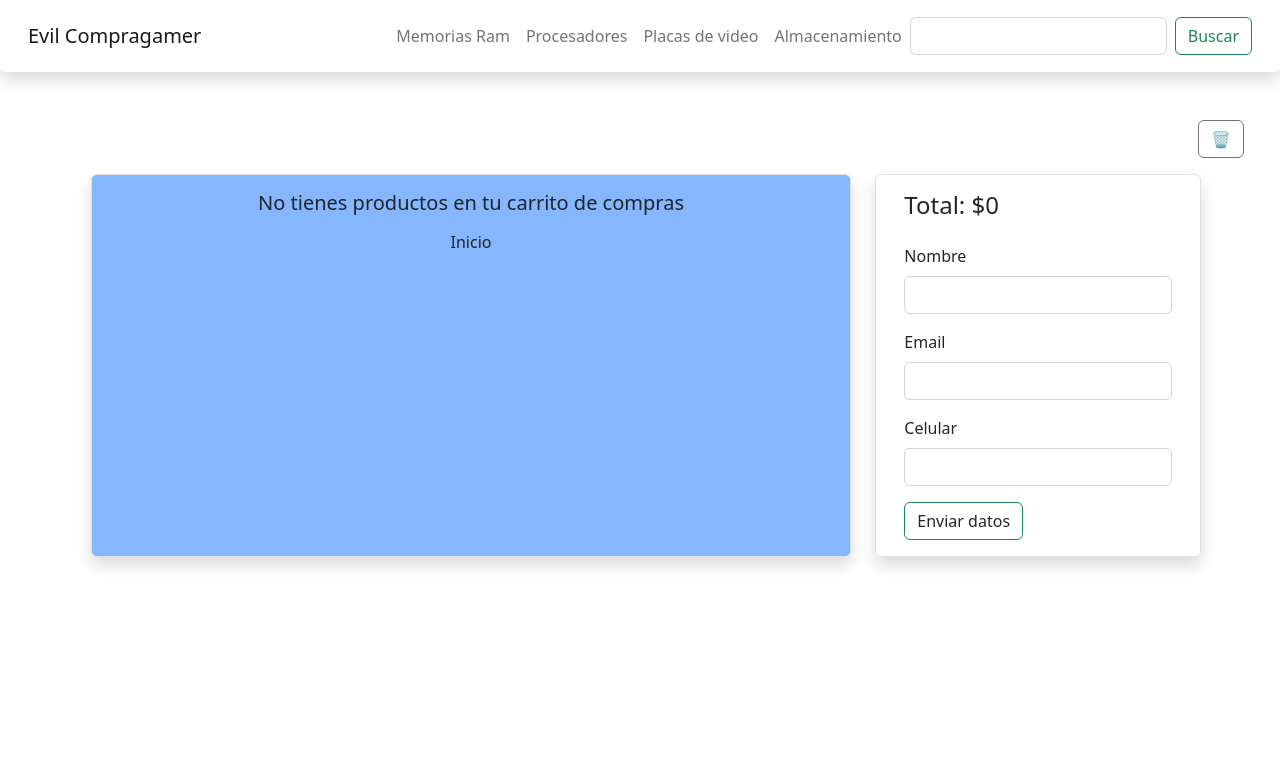
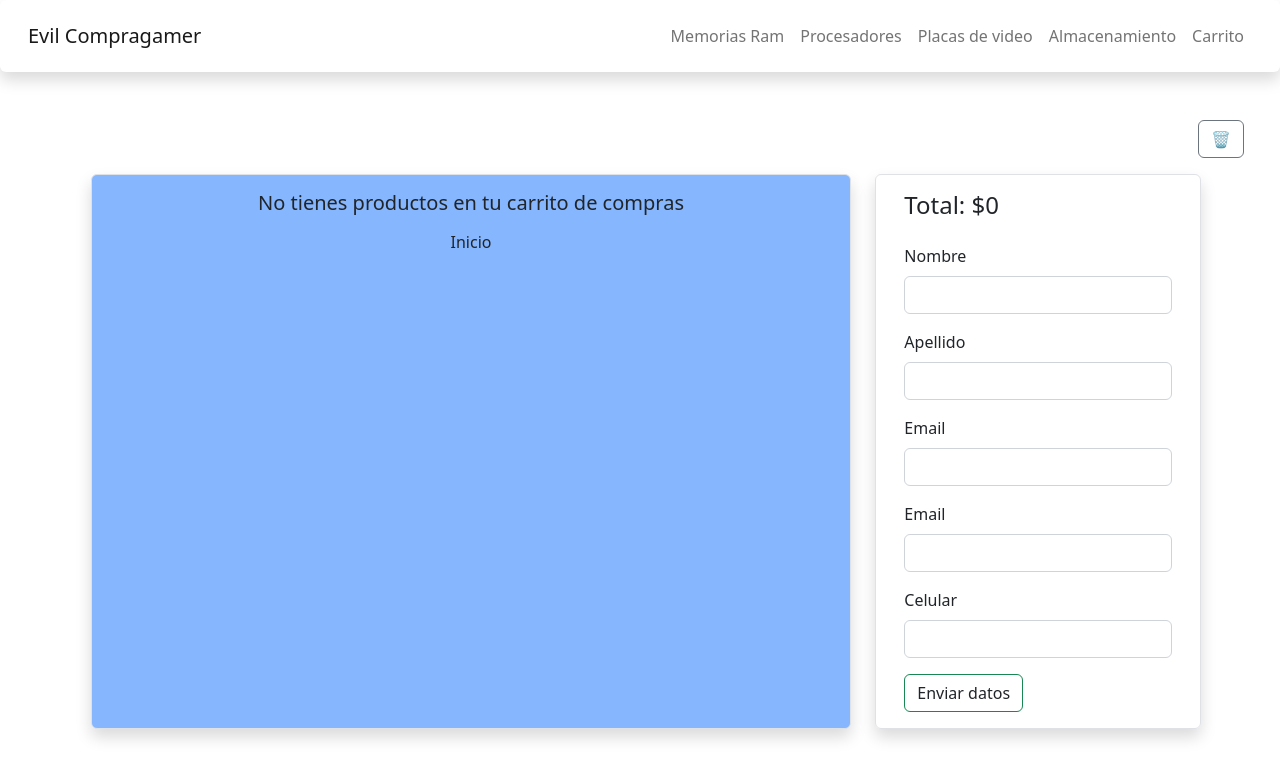
Before and after one commit to Daviens/Proyecto-React, a React (Vite) app: page /cart in a window 1280 px wide. Shown: the top 778 px of the page. Built offline with nearby package versions, Linux system fonts and the light colour scheme.

Commit message:
finalizando proyecto

```diff
--- a/index.html
+++ b/index.html
@@ -4,7 +4,7 @@
     <meta charset="UTF-8" />
     <link rel="icon" type="image/svg+xml" href="/vite.svg" />
     <meta name="viewport" content="width=device-width, initial-scale=1.0" />
-    <title>Vite + React</title>
+    <title>Evil CG</title>
   </head>
   <body>
     <div id="root"></div>
--- a/package.json
+++ b/package.json
@@ -15,7 +15,8 @@
     "react": "^18.2.0",
     "react-dom": "^18.2.0",
     "react-router-dom": "^6.4.1",
-    "sweetalert2": "^11.4.37"
+    "sweetalert2": "^11.4.37",
+    "sweetalert2-react-content": "^5.0.3"
   },
   "devDependencies": {
     "@types/react": "^18.0.17",
--- a/src/components/CartWidget/index.jsx
+++ b/src/components/CartWidget/index.jsx
@@ -1,5 +1,4 @@
-import React from 'react'
-import { useContext } from 'react'
+import React, { useContext } from 'react'
 import { Shop } from '../../context/CartContext'
 import './styles.css'
 
--- a/src/components/Form/index.jsx
+++ b/src/components/Form/index.jsx
@@ -1,28 +1,48 @@
 import React from 'react'
+import Swal from 'sweetalert2'
+import withReactContent from 'sweetalert2-react-content'
 
-const Form = ({activar, datoNombre, datoEmail, datoCel}) => {
+const Form = ({ activar, datoNombre, datoEmail, datoCel, datoApellido }) => {
+
+    const MySwal = withReactContent(Swal)
 
     const enviarForm = (e) => {
         e.preventDefault()
-        datoNombre(e.target.nombre.value)
-        datoEmail(e.target.email.value)
-        datoCel(e.target.cel.value)
-        activar(" ")
+        if (e.target.email.value === e.target.email2.value) {
+            datoNombre(e.target.nombre.value)
+            datoApellido(e.target.apellido.value)
+            datoEmail(e.target.email.value)
+            datoCel(e.target.cel.value)
+            activar(false)
+        } else {
+            MySwal.fire({
+                title: 'El email debe coincidir en ambos campos',
+                icon: 'warning',
+            })
+        }
     }
     return (
         <div>
             <form onSubmit={enviarForm}>
                 <div className="mb-3">
                     <label htmlFor="nombre" className="form-label">Nombre</label>
-                    <input type="text" className="form-control" id="nombre" name='nombre' required/>
+                    <input type="text" className="form-control" id="nombre" name='nombre' required />
+                </div>
+                <div className="mb-3">
+                    <label htmlFor="apellido" className="form-label">Apellido</label>
+                    <input type="text" className="form-control" id="apellido" name='apellido' required />
                 </div>
                 <div className="mb-3">
                     <label htmlFor="exampleInputEmail1" className="form-label">Email</label>
-                    <input type="email" className="form-control" id="exampleInputEmail1" aria-describedby="emailHelp" name='email' required/>
+                    <input type="email" className="form-control" id="exampleInputEmail1" aria-describedby="emailHelp" name='email' required />
+                </div>
+                <div className="mb-3">
+                    <label htmlFor="exampleInputEmail2" className="form-label">Email</label>
+                    <input type="email" className="form-control" id="exampleInputEmail2" aria-describedby="emailHelp" name='email2' required />
                 </div>
                 <div className="mb-3">
                     <label htmlFor="cel" className="form-label">Celular</label>
-                    <input type="number" className="form-control" id="cel" name='cel' required/>
+                    <input type="number" className="form-control" id="cel" name='cel' required />
                 </div>
                 <button type='submit' className='btn border-success'>Enviar datos</button>
             </form>
--- a/src/components/ItemDetail/index.jsx
+++ b/src/components/ItemDetail/index.jsx
@@ -26,7 +26,7 @@ const ItemDetail = ({ prop, imgs }) => {
         <div className="carousel-inner">
           {imgs.map((elem) => {
             return <div key={imgs.indexOf(elem)} className="carousel-item active">
-              <img src={elem.url} className="d-block w-100" alt="..." />
+              <img src={elem.url} className="d-block w-100" style={{height: 400}} alt="..." />
             </div>
           })}
         </div>
--- a/src/components/NavBar/index.jsx
+++ b/src/components/NavBar/index.jsx
@@ -28,11 +28,10 @@ const NavBar = () => {
             <li className="nav-item">
               <Link className="nav-link" to="/category/MLA1672">Almacenamiento</Link>
             </li>
+            <li className="nav-item">
+              <Link className="nav-link" to="/cart">Carrito</Link>
+            </li>
           </ul>
-          <form className="d-flex">
-            <input className="form-control me-2" type="search" aria-label="Search" />
-            <button className="btn btn-outline-success" type="submit">Buscar</button>
-          </form>
         </div>
       </div>
     </nav>
--- a/src/components/containers/CartContainer/index.jsx
+++ b/src/components/containers/CartContainer/index.jsx
@@ -4,28 +4,40 @@ import Form from '../../Form'
 import { Shop } from '../../../context/CartContext'
 import "./styles.css"
 import generarOrden from '../../../services/generarOrden'
-import { Link } from 'react-router-dom'
+import { Link, useNavigate } from 'react-router-dom'
 import { collection, addDoc, getDoc, doc, updateDoc } from "firebase/firestore";
 import { db } from '../../../firebase/config'
 import Swal from 'sweetalert2'
+import withReactContent from 'sweetalert2-react-content'
 
 const CartContainer = () => {
-  const { carrito, clearCart, total } = useContext(Shop)
+  const { carrito, clearCart, total, setCarrito } = useContext(Shop)
   const totalSuma = total()
   const [ordenId, setOrdenId] = useState()
-  const [habilitar, setHabilitar] = useState("disabled")
+  const [habilitar, setHabilitar] = useState(true)
   const [email, setEmail] = useState()
   const [cel, setCel] = useState()
   const [nombre, setNombre] = useState()
+  const [apellido, setApellido] = useState()
   const [compraFinalizada, setCompraFinalizada] = useState(false)
+  const MySwal = withReactContent(Swal)
 
-  const activarCompra = (algo) => {
-    setHabilitar(algo)
+  const activarCompra = (boolean) => {
+    setHabilitar(boolean)
   }
+  const navg = useNavigate()
 
   const comprar = async () => {
-    const orden = generarOrden(nombre, email, cel, carrito, totalSuma)
-    console.log(orden);
+    if (!carrito.length) {
+      return MySwal.fire({
+        title: 'Tu carrito está vacío',
+        icon: 'error',
+        confirmButtonText: 'Volver',
+        allowOutsideClick: false,
+        allowEscapeKey: false
+      }).then(() => navg("/"))
+    } else {
+      const orden = generarOrden(nombre, email, cel, apellido, carrito, totalSuma)
       await addDoc(collection(db, "orders"), orden).then(({ id }) => {
         setOrdenId(id)
       }).catch(error => {
@@ -38,15 +50,17 @@ const CartContainer = () => {
           stock: productSnap.data().stock - productoCarrito.cantidad,
         });
       });
-    setHabilitar("disabled")
       setCompraFinalizada(true)
     }
-
+    setHabilitar(true)
+    setCarrito([])
     compraFinalizada && Swal.fire(
       'Gracias por tu compra!',
       `Aquí tienes tu numero de orden: ${ordenId}`,
       'info'
     )
+  }
+
   return (
     <div className='row d-flex justify-content-center gap-3'>
       <div className='d-flex justify-content-end px-5'>
@@ -65,8 +79,8 @@ const CartContainer = () => {
       </div>
       <div className='col-3 row border rounded gap-3 limite ms-2 shadow p-3'>
         <h4>Total: ${totalSuma}</h4>
-        {habilitar == "disabled" ?
-          <Form activar={activarCompra} datoNombre={setNombre} datoEmail={setEmail} datoCel={setCel} />
+        {habilitar ?
+          <Form activar={activarCompra} datoNombre={setNombre} datoEmail={setEmail} datoCel={setCel} datoApellido={setApellido} />
           :
           <button className={`btn border-dark ${habilitar}`} onClick={comprar}>Finalizar Compra</button>}
       </div>
--- a/src/components/containers/ItemDetailContainer/index.jsx
+++ b/src/components/containers/ItemDetailContainer/index.jsx
@@ -1,14 +1,18 @@
 import React, { useEffect, useState } from 'react'
-import { useParams } from 'react-router-dom'
+import { useNavigate, useParams } from 'react-router-dom'
 import ItemDetail from '../../ItemDetail'
 import { doc, getDoc } from "firebase/firestore";
 import { db } from '../../../firebase/config';
+import Swal from 'sweetalert2';
+import withReactContent from 'sweetalert2-react-content';
 
 const ItemDetailContainer = () => {
 
   const [oneItem, setOneItem] = useState({})
   const [imagenes, setImagenes] = useState([])
   const { productId } = useParams()
+  const navegar = useNavigate()
+  const MySwal = withReactContent(Swal)
 
   useEffect(() => {
     const getItem = (async () => {
@@ -16,11 +20,18 @@ const ItemDetailContainer = () => {
       const docSnap = await getDoc(docRef);
       try {
         if (docSnap.exists()) {
-          setOneItem({id: docSnap.id, ...docSnap.data()})
+          setOneItem({ id: docSnap.id, ...docSnap.data() })
           const { pictures } = docSnap.data()
           setImagenes(pictures)
         } else {
-          console.log("No such document!");
+          MySwal.fire({
+            title: 'Error!',
+            text: 'No existe un producto con la url especificada',
+            icon: 'error',
+            confirmButtonText: 'Volver',
+            allowOutsideClick: false,
+            allowEscapeKey: false
+          }).then(() => navegar("/"))
         }
       } catch (error) {
         console.log(error);
--- a/src/context/CartContext.jsx
+++ b/src/context/CartContext.jsx
@@ -43,7 +43,7 @@ const ShopProvider = ({ children }) => {
   }
 
   return (
-    <Shop.Provider value={{ carrito, addItem, removeItem, clearCart, total }}>
+    <Shop.Provider value={{ carrito, addItem, removeItem, clearCart, total, setCarrito }}>
       {children}
     </Shop.Provider>
   )
--- a/src/services/generarOrden.js
+++ b/src/services/generarOrden.js
@@ -1,9 +1,10 @@
-const generarOrden = (nombre, email, telefono, carrito, total) => {
+const generarOrden = (nombre, email, telefono, apellido, carrito, total) => {
   return {
     buyer: {
-        nombre: nombre,
-        email: email,
-        telefono: telefono
+      nombre: nombre,
+      email: email,
+      telefono: telefono,
+      apellido: apellido
     },
     items: carrito,
     total: total,
```
Also changed, not shown: 1 other file (tests, documents, lock files or other folders). Lines whose indentation alone changed are shown as unchanged.
